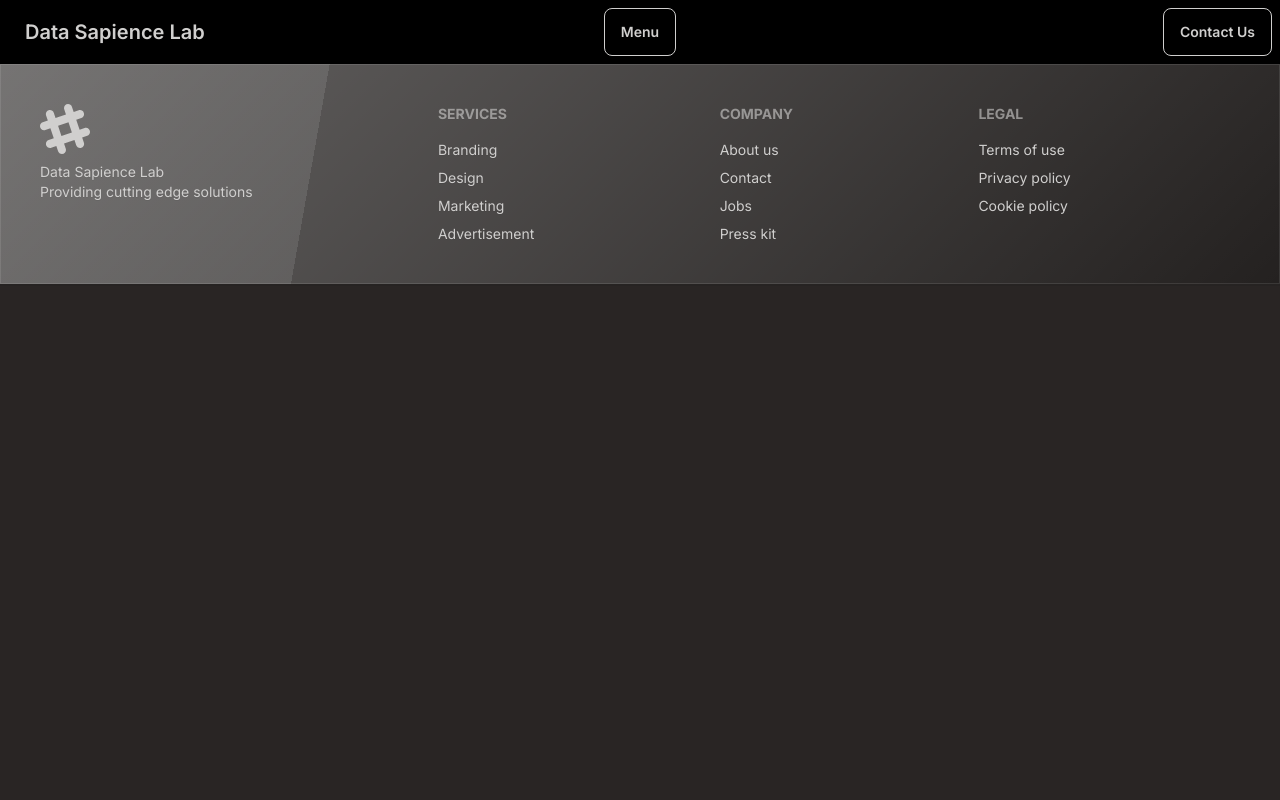
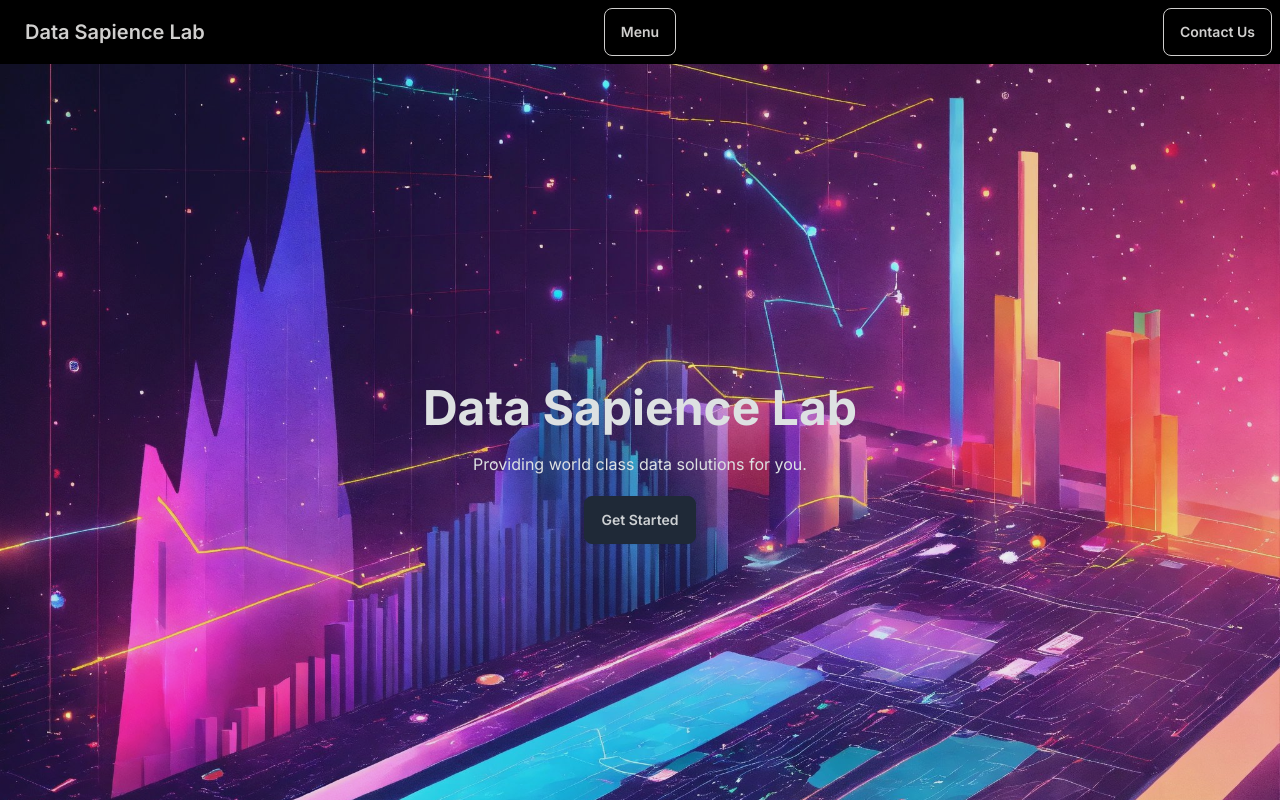
Before and after one commit to datasapiencelab/datasapiencelabweb, a Next.js app: page / in a window 1280 px wide. Shown: the top 800 px of the page. Built offline with nearby package versions, Linux system fonts and the light colour scheme.

Commit message:
Added hero section

```diff
--- /dev/null
+++ b/src/app/components/herosection.jsx
@@ -0,0 +1,30 @@
+import React from "react";
+import backgroundImage from "/public/databackground2.jpg";
+
+const HomePageHeroSection = () => {
+  return (
+    <div
+      className="hero min-h-screen"
+      style={{
+        backgroundImage:
+        `url(${backgroundImage.src})`,
+        backgroundPosition: "center",
+        backgroundSize: "cover",
+        backgroundRepeat: "no-repeat",
+      }}
+    >
+      <div className="hero-overlay bg-opacity-10"></div>
+      <div className="hero-content text-center text-neutral-content">
+        <div className="max-w-md">
+          <h1 className="mb-5 text-5xl font-bold">Data Sapience Lab</h1>
+          <p className="mb-5">
+            Providing world class data solutions for you.
+          </p>
+          <button className="btn btn-primary">Get Started</button>
+        </div>
+      </div>
+    </div>
+  );
+};
+
+export default HomePageHeroSection
--- a/src/app/layout.js
+++ b/src/app/layout.js
@@ -4,8 +4,8 @@ import './globals.css'
 const inter = Inter({ subsets: ['latin'] })
 
 export const metadata = {
-  title: 'Create Next App',
-  description: 'Generated by create next app',
+  title: 'Data Sapience Lab',
+  description: 'Data Sapience Lab website',
 }
 
 export default function RootLayout({ children }) {
--- a/src/app/page.js
+++ b/src/app/page.js
@@ -1,9 +1,11 @@
 import NavBar from './components/navbar'
 import Footer from './components/footer'
+import HomePageHeroSection from './components/herosection'
 export default function Home() {
   return (
       <main>
         <NavBar/>
+        <HomePageHeroSection/>
         <Footer/>
       </main>
   )
```
Also changed, not shown: public/databackground.jpg (added), public/databackground2.jpg (added).
